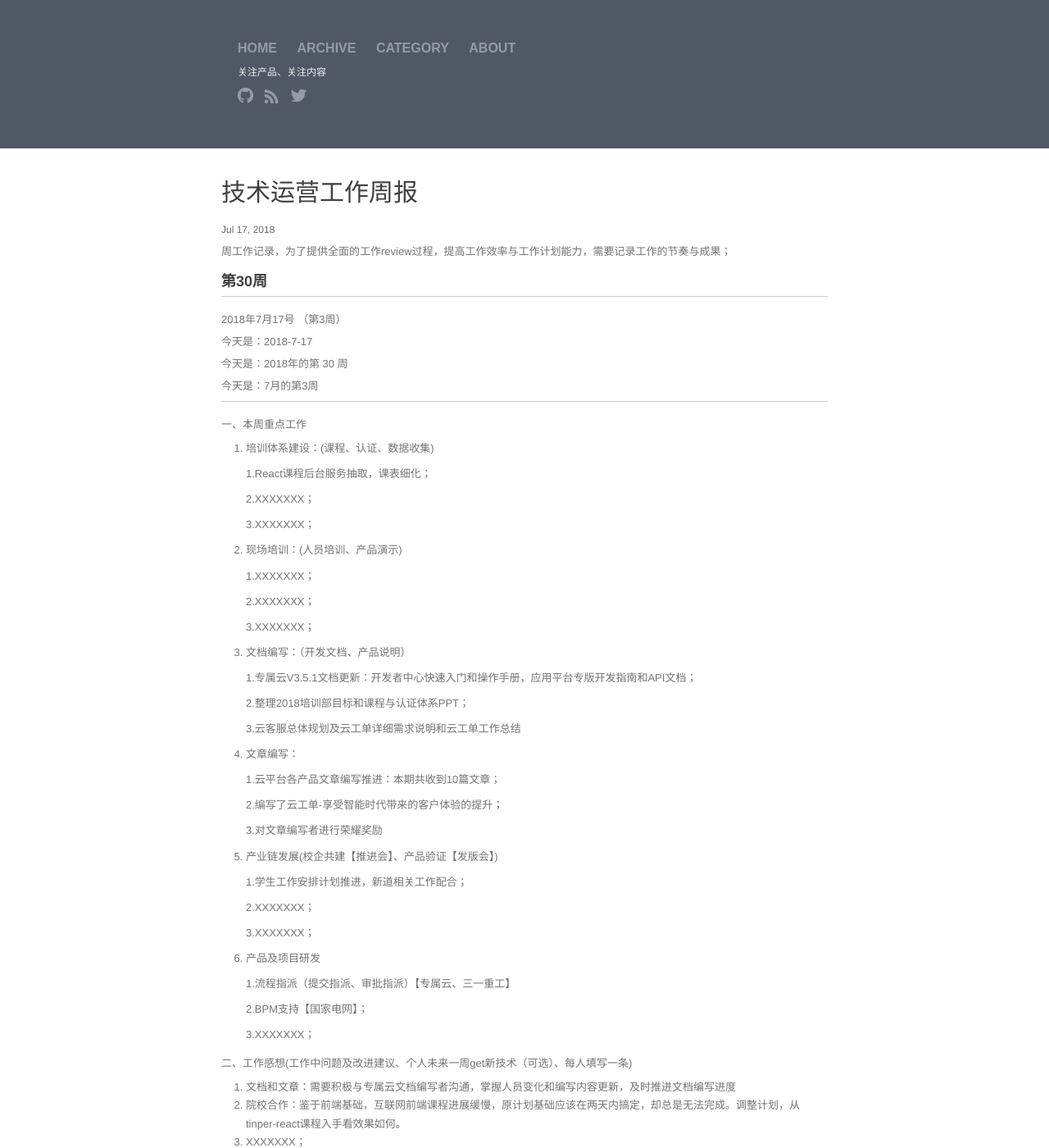
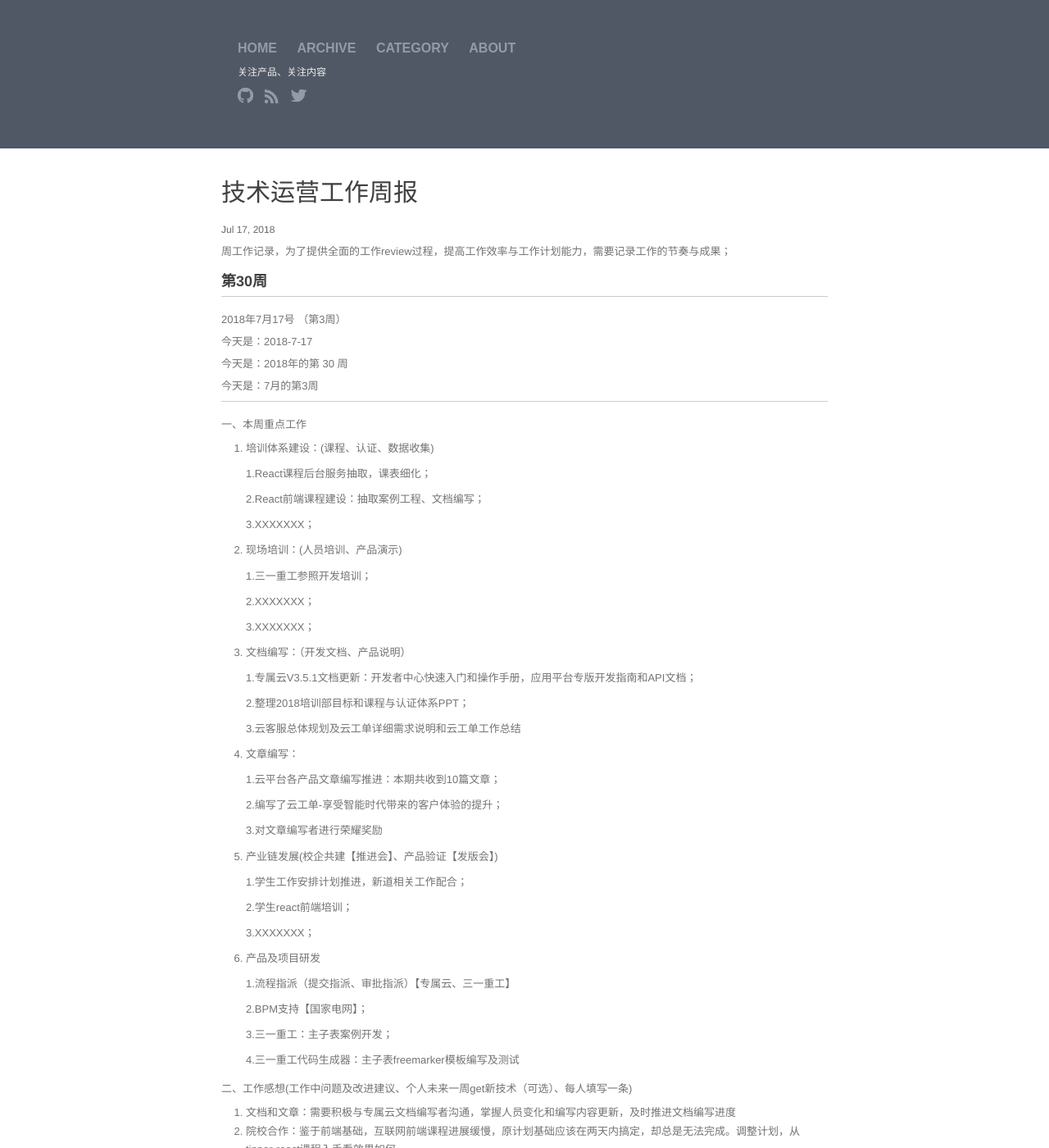
Before and after one commit to walllFlower/blog, a Jekyll site: the page built from _posts/2018-07-17-day_report_cxz.md, in a window 1280 px wide and 1400 px high. Shown: the whole window at 82% size. Built offline with Jekyll 4.4.1, drawn with Linux system fonts in a browser that asks for light colours; comment, search, counter and statistics services are not loaded.

Commit message:
Update 2018-07-17-day_report_cxz.md

```diff
--- a/_posts/2018-07-17-day_report_cxz.md
+++ b/_posts/2018-07-17-day_report_cxz.md
@@ -27,13 +27,13 @@ categories: 技术运营工作周报
 
     1.React课程后台服务抽取，课表细化；
 
-    2.XXXXXXX；
+    2.React前端课程建设：抽取案例工程、文档编写；
 
     3.XXXXXXX；
 
 2. 现场培训：(人员培训、产品演示)
 
-    1.XXXXXXX；
+    1.三一重工参照开发培训；
 
     2.XXXXXXX；
 
@@ -59,7 +59,7 @@ categories: 技术运营工作周报
 
     1.学生工作安排计划推进，新道相关工作配合；
 
-    2.XXXXXXX；
+    2.学生react前端培训；
 
     3.XXXXXXX；
 
@@ -69,7 +69,9 @@ categories: 技术运营工作周报
 
     2.BPM支持【国家电网】；
 
-    3.XXXXXXX；
+    3.三一重工：主子表案例开发；
+
+    4.三一重工代码生成器：主子表freemarker模板编写及测试
 
 二、工作感想(工作中问题及改进建议、个人未来一周get新技术（可选）、每人填写一条)
 
```
